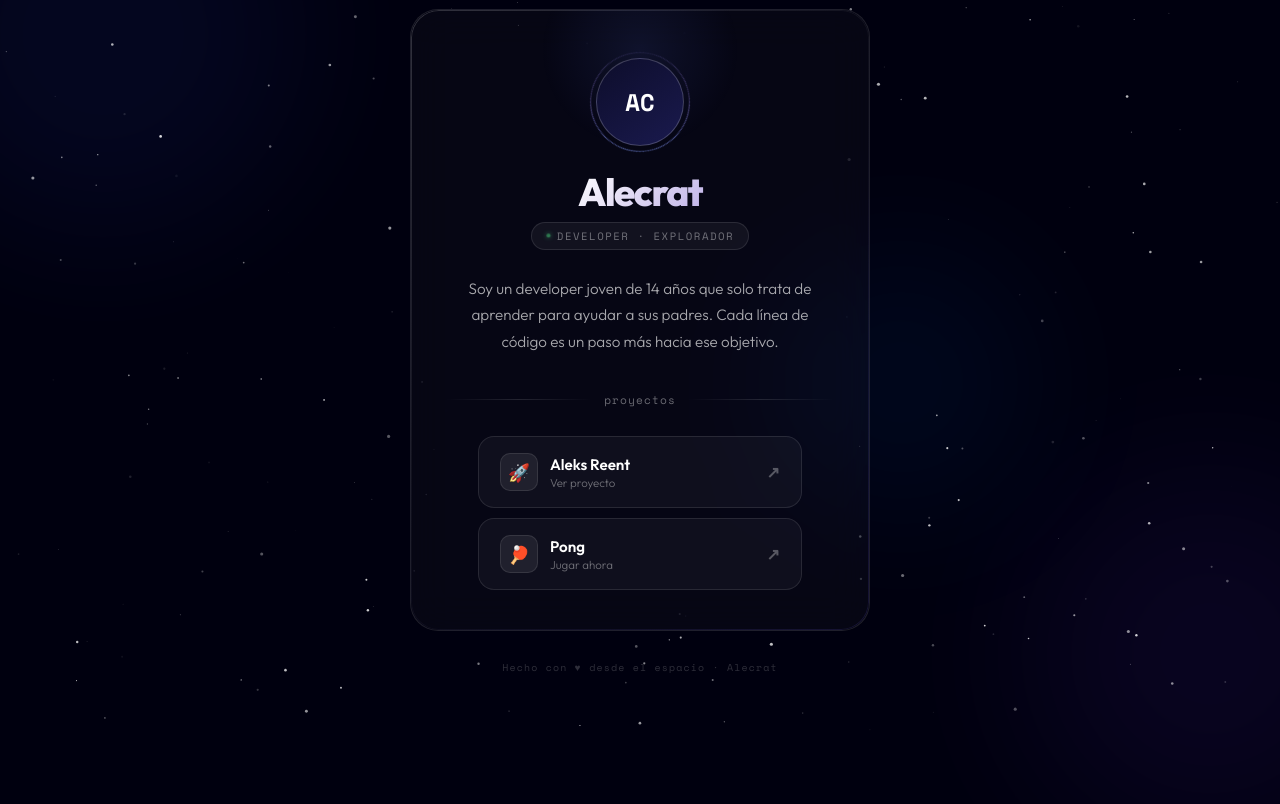
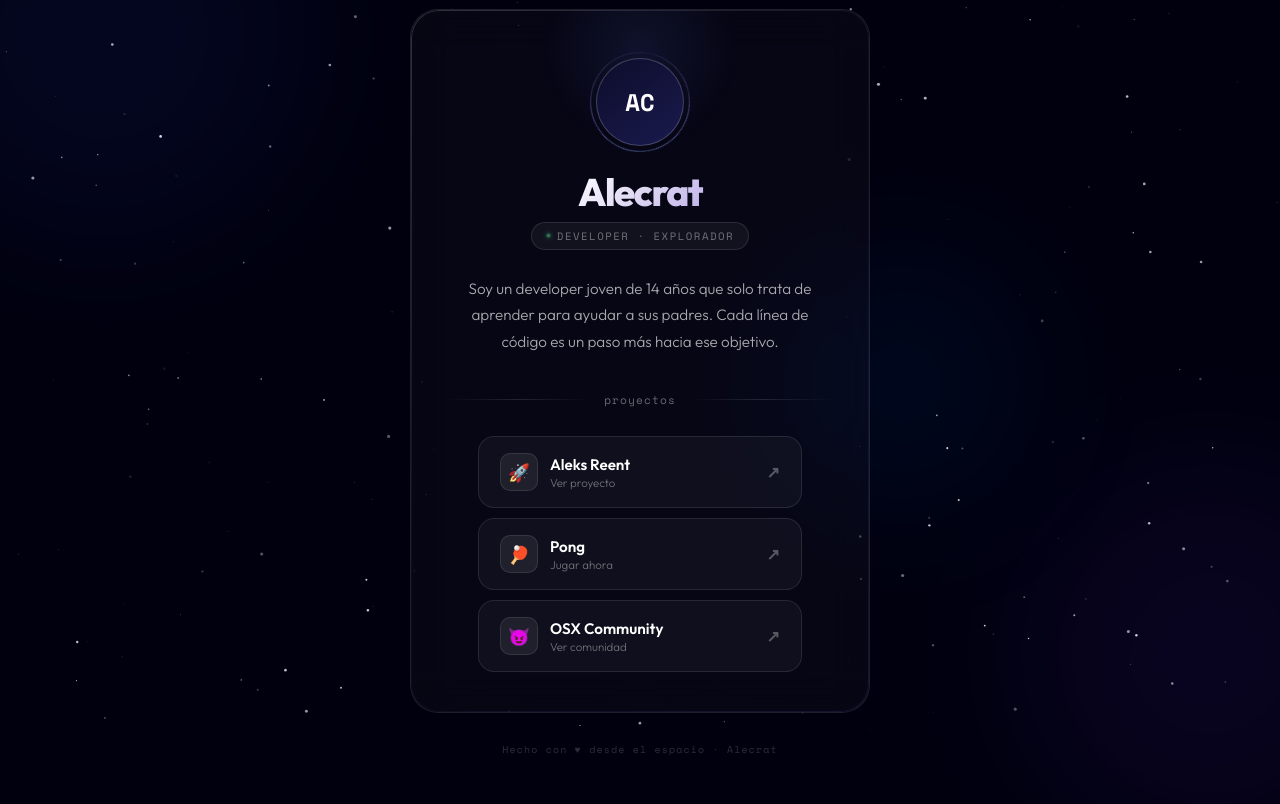
Before and after one commit to u5here/Proyectos, a plain HTML site: page index.html in a window 1280 px wide. Shown: the part 68-872 px from the top of the page. Before the commit the page ends 800 px from the top, so only its background shows below. Drawn offline with nearby package versions, Linux system fonts and the light colour scheme.

Commit message:
Fix: add OSX Community link

```diff
--- a/index.html
+++ b/index.html
@@ -116,13 +116,23 @@ canvas#bg{position:fixed;inset:0;z-index:0;pointer-events:none}
       </div>
       <span class="link-arrow">↗</span>
     </a>
+    <a class="link-item" href="https://u5here.github.io/osxcommunity/" target="_blank" rel="noopener">
+      <div class="link-left">
+        <div class="link-icon">😈</div>
+        <div class="link-text">
+          <span class="link-name" id="link3-name">OSX Community</span>
+          <span class="link-desc" id="link3-desc">Ver comunidad</span>
+        </div>
+      </div>
+      <span class="link-arrow">↗</span>
+    </a>
   </div>
 </div>
 <p class="footer" id="footer">Hecho con ♥ desde el espacio · Alecrat</p>
 <script>
 const texts={
-  es:{badge:"developer · explorador",bio:"Soy un developer joven de 14 años que solo trata de aprender para ayudar a sus padres. Cada línea de código es un paso más hacia ese objetivo.",divLabel:"proyectos",link1Name:"Aleks Reent",link1Desc:"Ver proyecto",link2Name:"Pong",link2Desc:"Jugar ahora",footer:"Hecho con ♥ desde el espacio · Alecrat"},
-  en:{badge:"developer · explorer",bio:"I'm a 14-year-old young developer just trying to learn and help my parents. Every single line of code is one step closer to that goal.",divLabel:"projects",link1Name:"Aleks Reent",link1Desc:"View project",link2Name:"Pong",link2Desc:"Play now",footer:"Made with ♥ from space · Alecrat"}
+  es:{badge:"developer · explorador",bio:"Soy un developer joven de 14 años que solo trata de aprender para ayudar a sus padres. Cada línea de código es un paso más hacia ese objetivo.",divLabel:"proyectos",link1Name:"Aleks Reent",link1Desc:"Ver proyecto",link2Name:"Pong",link2Desc:"Jugar ahora",link3Name:"OSX Community",link3Desc:"Ver comunidad",footer:"Hecho con ♥ desde el espacio · Alecrat"},
+  en:{badge:"developer · explorer",bio:"I'm a 14-year-old young developer just trying to learn and help my parents. Every single line of code is one step closer to that goal.",divLabel:"projects",link1Name:"Aleks Reent",link1Desc:"View project",link2Name:"Pong",link2Desc:"Play now",link3Name:"OSX Community",link3Desc:"View community",footer:"Made with ♥ from space · Alecrat"}
 };
 function setLang(lang){
   const t=texts[lang];
@@ -133,6 +143,8 @@ function setLang(lang){
   document.getElementById('link1-desc').textContent=t.link1Desc;
   document.getElementById('link2-name').textContent=t.link2Name;
   document.getElementById('link2-desc').textContent=t.link2Desc;
+  document.getElementById('link3-name').textContent=t.link3Name;
+  document.getElementById('link3-desc').textContent=t.link3Desc;
   document.getElementById('footer').textContent=t.footer;
   document.getElementById('btn-es').classList.toggle('active',lang==='es');
   document.getElementById('btn-en').classList.toggle('active',lang==='en');
```
